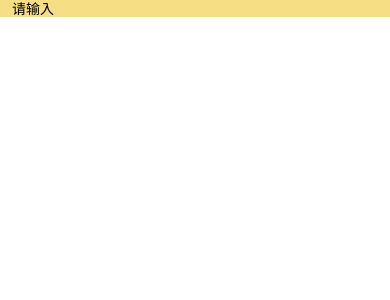
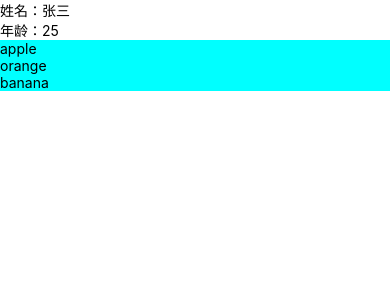
Before and after one commit to dono118/tanhua, a React Native app: screen / in a window 390 px wide. Shown: the top 300 px of the page. Built offline with nearby package versions, Linux system fonts and the light colour scheme.

Commit message:
插值表达式

```diff
--- a/App.js
+++ b/App.js
@@ -1,17 +1,20 @@
-import { View, TextInput } from 'react-native'
+import { View, Text } from 'react-native'
 import React from 'react'
 
-const handleChangeText = text => {
-  alert(text)
+const obj = {
+  name: '张三',
+  age: 25
 }
-
+const arr = ['apple', 'orange', 'banana']
 const App = () => (
   <View>
-    <TextInput
-      style={{ backgroundColor: '#F5DE83', paddingHorizontal: 12 }}
-      onChangeText={handleChangeText}
-      placeholder="请输入"
-    />
+    <Text>姓名：{obj.name}</Text>
+    <Text>年龄：{obj.age}</Text>
+    {arr.map((v, i) => (
+      <View key={i} style={{ backgroundColor: 'aqua' }}>
+        <Text>{v}</Text>
+      </View>
+    ))}
   </View>
 )
 
```
